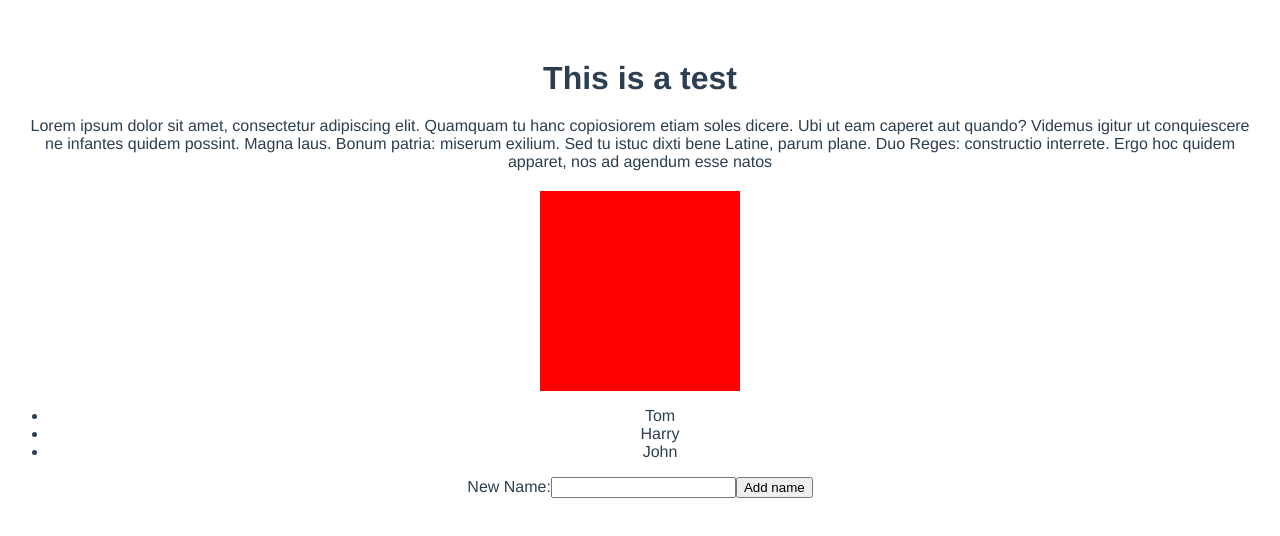
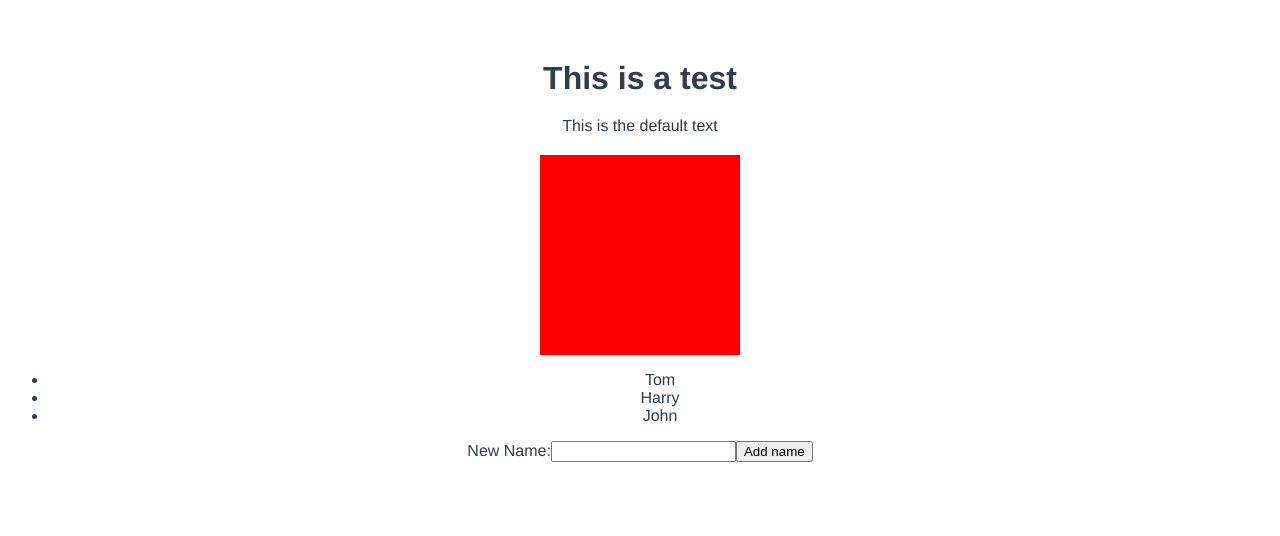
Before and after one commit to mdm106/vue-practice-challenges, a Vue app: page / in a window 1280 px wide. Shown: the top 536 px of the page. Built offline with nearby package versions, Linux system fonts and the light colour scheme.

Commit message:
Adding default prop value

```diff
--- a/src/components/HelloWorld.vue
+++ b/src/components/HelloWorld.vue
@@ -1,7 +1,7 @@
 <template>
   <div>
     <Header heading="This is a test" />
-    <Paragraph text="Lorem ipsum dolor sit amet, consectetur adipiscing elit. Quamquam tu hanc copiosiorem etiam soles dicere. Ubi ut eam caperet aut quando? Videmus igitur ut conquiescere ne infantes quidem possint. Magna laus. Bonum patria: miserum exilium. Sed tu istuc dixti bene Latine, parum plane. Duo Reges: constructio interrete. Ergo hoc quidem apparet, nos ad agendum esse natos" />
+    <Paragraph />
     <Square />
     <People v-bind:arrayPeople="['Tom', 'Harry', 'John']" />
   </div>
--- a/src/components/Paragraph.vue
+++ b/src/components/Paragraph.vue
@@ -7,7 +7,10 @@
 export default {
   name: 'Paragraph',
   props: {
-    text: String
+    text: {
+      type: String,
+      default: "This is the default text"
+    },
   }
 }
 </script>
```
